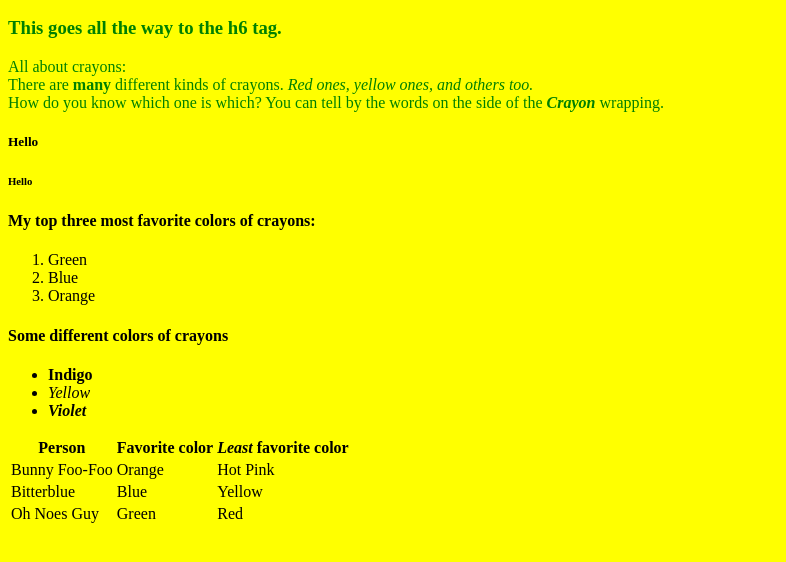
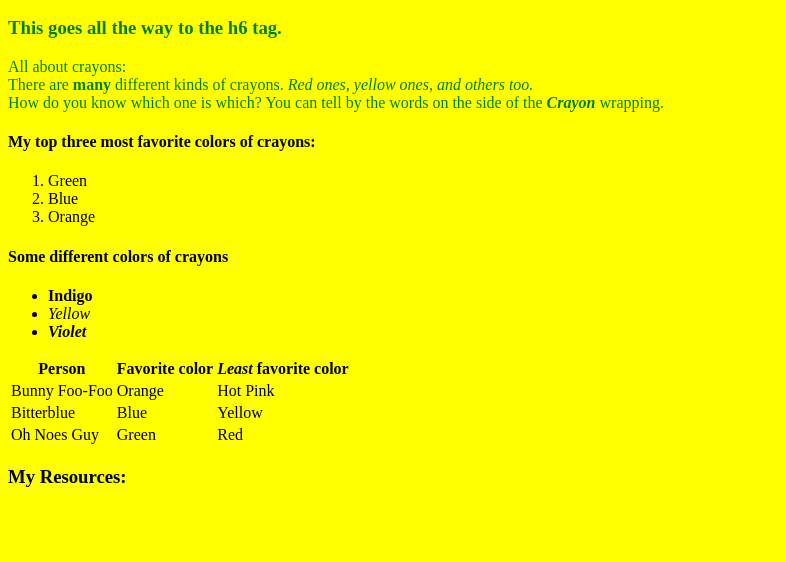
Before and after one commit to Mo-ko-hui/Mo-ko-hui.github.io, a plain HTML site: page index.html in a window 1280 px wide. Shown: the part 168-730 px from the top of the page, without its empty margins (0-786 px from the left). Drawn offline with Linux system fonts and the light colour scheme.

Commit message:
Update index.html

```diff
--- a/index.html
+++ b/index.html
@@ -33,8 +33,6 @@ exclamation mark, and two dashes as your starting part, and two dashes along wit
    <p class = "textcolor">All about crayons: <br>
      There are <strong>many</strong> different kinds of crayons. <em>Red ones, yellow ones, and others too.</em> <br>
    How do you know which one is which? You can tell by the words on the side of the <strong><em>Crayon</em></strong> wrapping.</p>
-   <h5>Hello</h5>
-   <h6>Hello</h6>
 
         <!-- Ol vs. Ul, and li in between -->
    <h4>My top three most favorite colors of crayons:</h4>
@@ -79,6 +77,7 @@ exclamation mark, and two dashes as your starting part, and two dashes along wit
    </table>
 
    <!-- Links - internal and external -->
+   <h3>My Resources:</h3>
 
    <!-- Images - alt, width, height, src (source) -->
 
```
